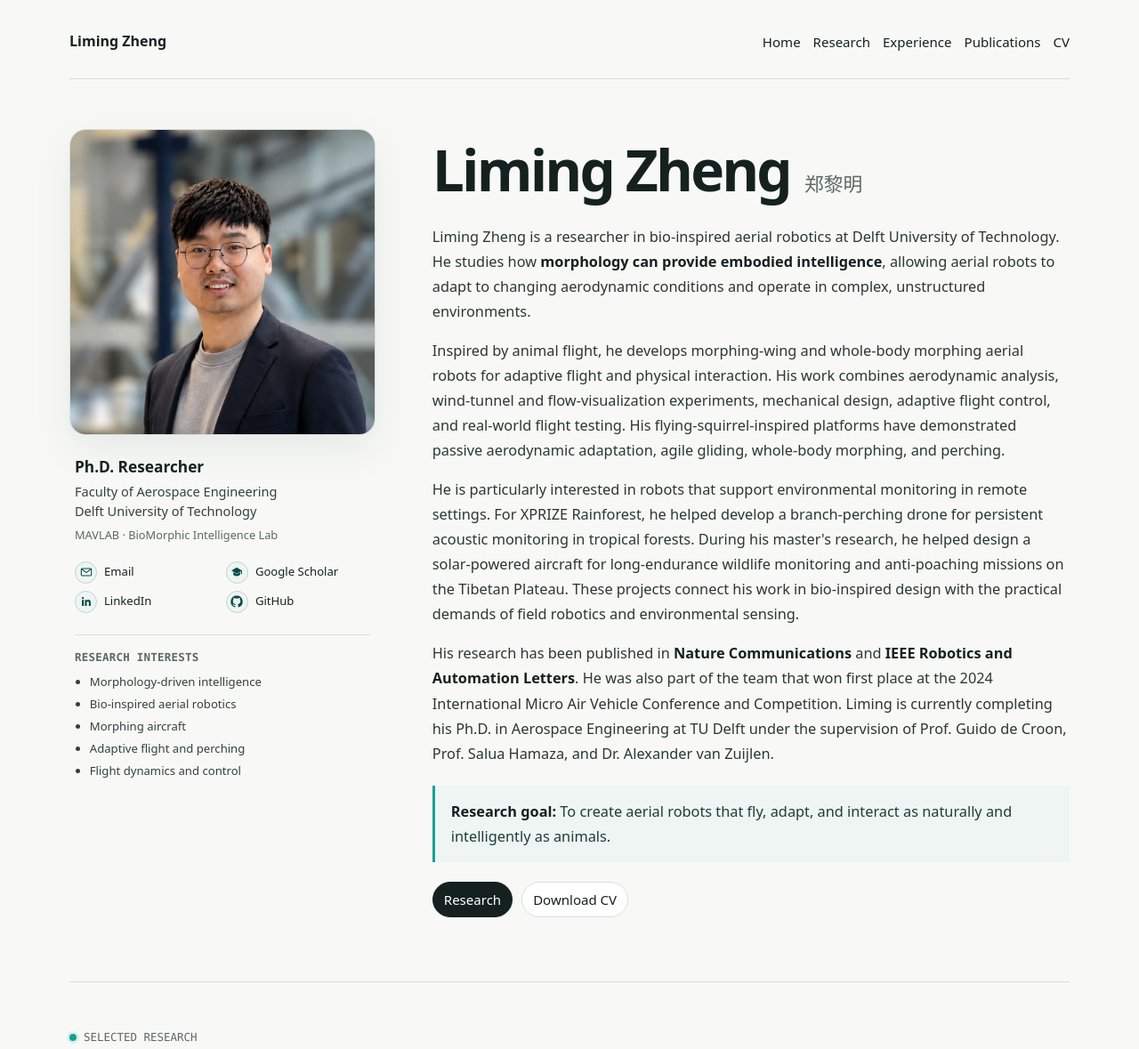
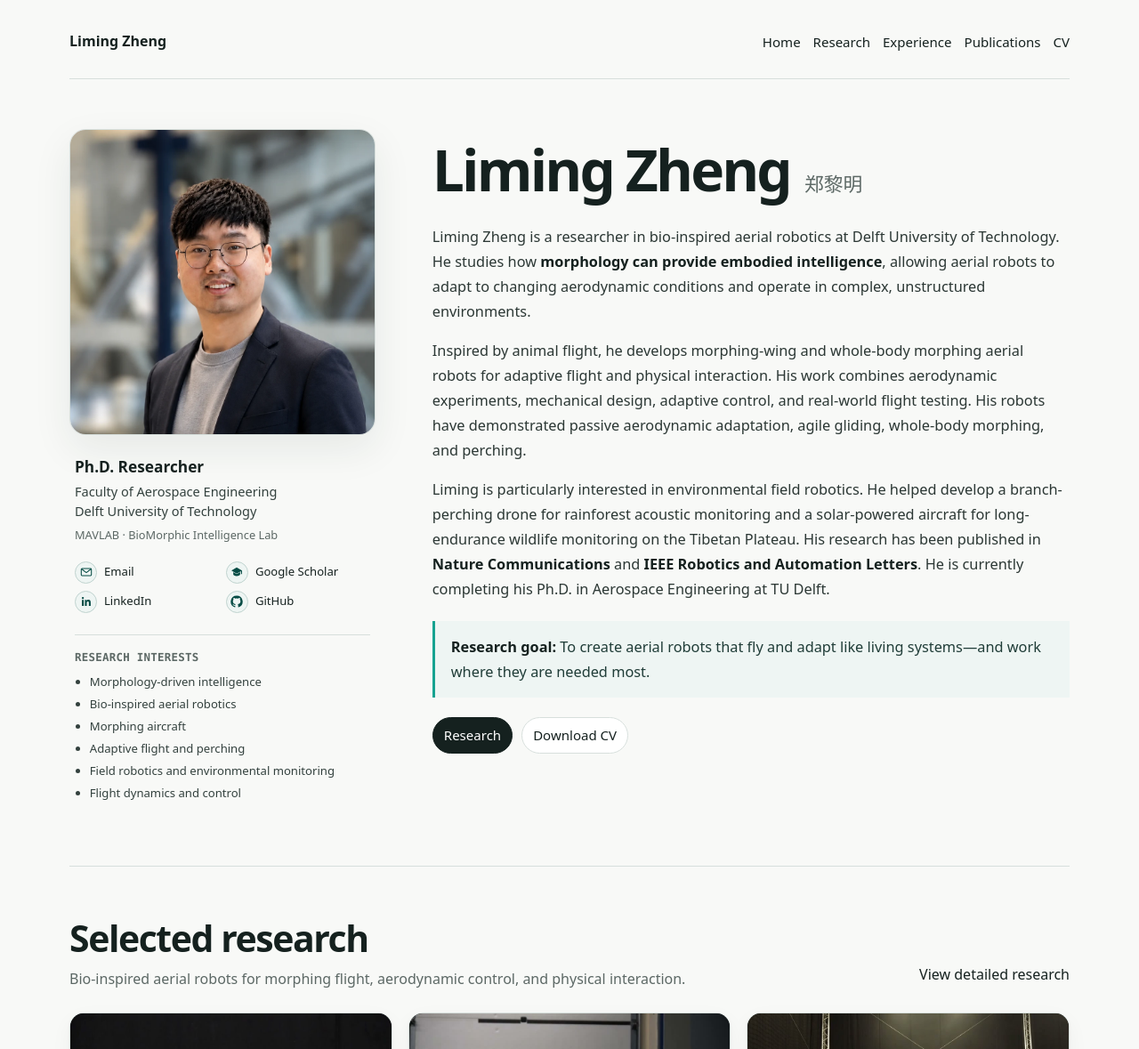
Before and after one commit to Liming-Zheng/Liming-Zheng.github.io, an Astro site: page / in a window 1280 px wide. Shown: the top 1179 px of the page at 89% size. Built offline with nearby package versions, Linux system fonts and the light colour scheme; Astro itself is replaced by a stand-in of ours; grey boxes are pictures that could not be loaded.

Commit message:
Refine homepage research profile

```diff
--- a/src/data/profile.ts
+++ b/src/data/profile.ts
@@ -26,6 +26,7 @@ export const profile = {
     "Bio-inspired aerial robotics",
     "Morphing aircraft",
     "Adaptive flight and perching",
+    "Field robotics and environmental monitoring",
     "Flight dynamics and control"
   ]
 };
--- a/src/pages/index.astro
+++ b/src/pages/index.astro
@@ -85,29 +85,22 @@ const projects = (await getCollection("projects")).sort((a, b) => a.data.order -
       </p>
       <p>
         Inspired by animal flight, he develops morphing-wing and whole-body morphing aerial robots
-        for adaptive flight and physical interaction. His work combines aerodynamic analysis,
-        wind-tunnel and flow-visualization experiments, mechanical design, adaptive flight control,
-        and real-world flight testing. His flying-squirrel-inspired platforms have demonstrated
-        passive aerodynamic adaptation, agile gliding, whole-body morphing, and perching.
+        for adaptive flight and physical interaction. His work combines aerodynamic experiments,
+        mechanical design, adaptive control, and real-world flight testing. His robots have
+        demonstrated passive aerodynamic adaptation, agile gliding, whole-body morphing, and
+        perching.
       </p>
       <p>
-        He is particularly interested in robots that support environmental monitoring in remote
-        settings. For XPRIZE Rainforest, he helped develop a branch-perching drone for persistent
-        acoustic monitoring in tropical forests. During his master's research, he helped design a
-        solar-powered aircraft for long-endurance wildlife monitoring and anti-poaching missions on
-        the Tibetan Plateau. These projects connect his work in bio-inspired design with the
-        practical demands of field robotics and environmental sensing.
-      </p>
-      <p>
+        Liming is particularly interested in environmental field robotics. He helped develop a
+        branch-perching drone for rainforest acoustic monitoring and a solar-powered aircraft for
+        long-endurance wildlife monitoring on the Tibetan Plateau.
         His research has been published in <strong>Nature Communications</strong> and
-        <strong>IEEE Robotics and Automation Letters</strong>. He was also part of the team that won
-        first place at the 2024 International Micro Air Vehicle Conference and Competition. Liming
-        is currently completing his Ph.D. in Aerospace Engineering at TU Delft under the supervision
-        of Prof. Guido de Croon, Prof. Salua Hamaza, and Dr. Alexander van Zuijlen.
+        <strong>IEEE Robotics and Automation Letters</strong>. He is currently completing his Ph.D.
+        in Aerospace Engineering at TU Delft.
       </p>
       <p class="research-aim">
-        <strong>Research goal:</strong> To create aerial robots that fly, adapt, and interact as
-        naturally and intelligently as animals.
+        <strong>Research goal:</strong> To create aerial robots that fly and adapt like living
+        systems—and work where they are needed most.
       </p>
       <div class="actions">
         <a class="button primary" href="/projects/">Research</a>
@@ -119,7 +112,6 @@ const projects = (await getCollection("projects")).sort((a, b) => a.data.order -
   <section class="home-research" aria-labelledby="selected-research-title">
     <div class="section-heading">
       <div>
-        <span class="eyebrow">Selected research</span>
         <h2 id="selected-research-title">Selected research</h2>
         <p>Bio-inspired aerial robots for morphing flight, aerodynamic control, and physical interaction.</p>
       </div>
@@ -155,7 +147,6 @@ const projects = (await getCollection("projects")).sort((a, b) => a.data.order -
   <section class="home-highlights" aria-labelledby="experience-title">
     <div class="section-heading">
       <div>
-        <span class="eyebrow">Beyond selected research</span>
         <h2 id="experience-title">Projects, field work, and team achievements</h2>
         <p>
           Systems that Liming Zheng has helped design, build, test, and deploy, including aircraft development,
```
